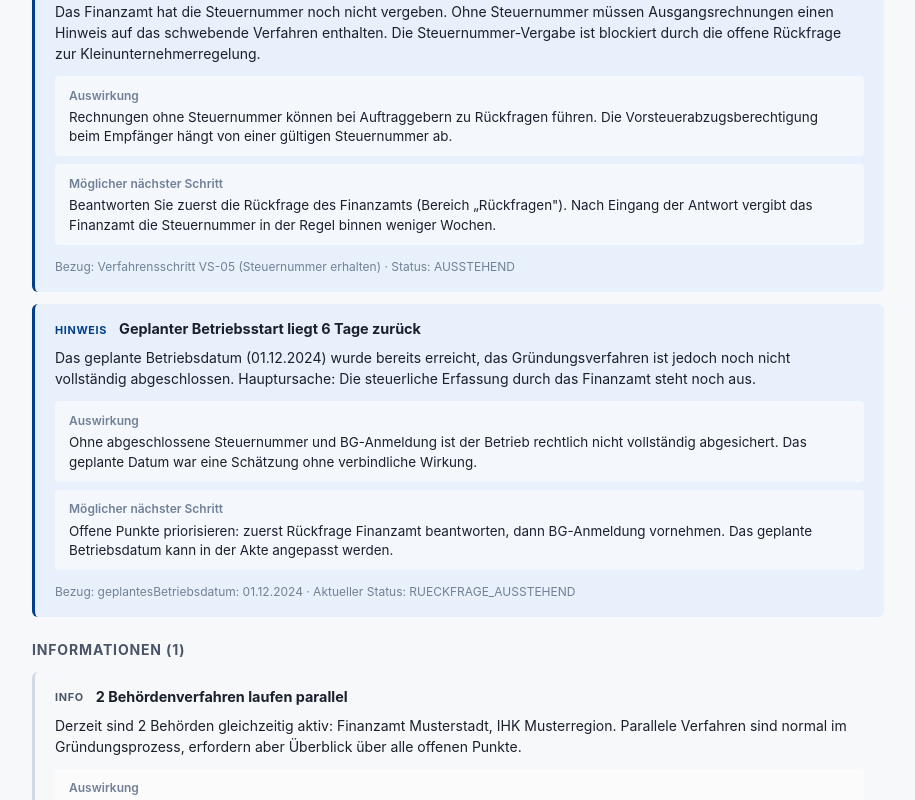
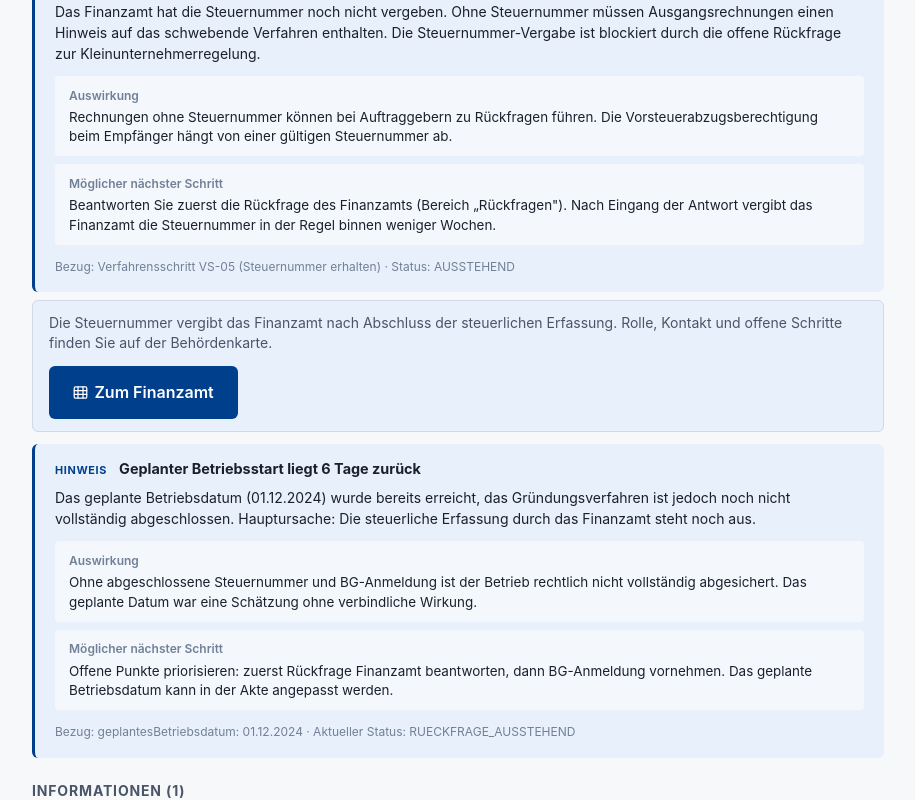
Before and after one commit to d0npedro/open-state, a Next.js app in the folder demo/: page /gruendung/hinweise in a window 1280 px wide. Shown: the part 1874-2674 px from the top of the page, without its empty margins (182-1097 px from the left). Built offline with nearby package versions, Linux system fonts and the light colour scheme.

Commit message:
feat(ug): Hinweise-CTA Steuernummer → Finanzamt-Behördenkarte
HINWEIS-Signal UG-STEUERNUMMER-FEHLT erhält CTA „Zum Finanzamt“ mit
Anker zur Finanzamt-Karte; sichtbar solange VS-05 AUSSTEHEND. E2E und
Journal Iteration 9.

```diff
--- a/demo/app/gruendung/hinweise/page.tsx
+++ b/demo/app/gruendung/hinweise/page.tsx
@@ -28,6 +28,10 @@ function isBgAnmeldungSignal(signal: FairnessSignal): boolean {
 /** Erkennung des HINWEIS-Signals zu fehlenden Unterlagen. */
 function isUnterlagenFehlendSignal(signal: FairnessSignal): boolean {
   return signal.typ === 'UG_UNTERLAGE_FEHLT' || signal.id === 'UG-UNTERLAGEN-FEHLEND';}
+
+/** Erkennung des HINWEIS-Signals zur noch fehlenden Steuernummer. */
+function isSteuernummerSignal(signal: FairnessSignal): boolean {
+  return signal.typ === 'UG_STEUERNUMMER_FEHLT' || signal.id === 'UG-STEUERNUMMER-FEHLT';}
 
 export default function GruendungHinweisePage() {
   const { akte } = useGruendungState();
@@ -197,6 +201,12 @@ export default function GruendungHinweisePage() {
                     ? akte.dokumente.filter(d => d.status === 'ANGEFORDERT' || d.status === 'ABGELEHNT')
                     : [];
                   const erstesFehlend = fehlendeDocs[0];
+                  const finanzamt = isSteuernummerSignal(sig)
+                    ? akte.beteiligteBehörden.find(b => b.typ === 'FINANZAMT')
+                    : undefined;
+                  const steuernummerNochOffen = isSteuernummerSignal(sig)
+                    ? akte.verfahrensSchritte.some(vs => vs.id === 'VS-05' && vs.status === 'AUSSTEHEND')
+                    : false;
                   return (
                     <div key={sig.id} data-testid={`hinweise-hinweis-${sig.id}`}>
                       <FairnessPanel signale={[sig]} />
@@ -234,6 +244,38 @@ export default function GruendungHinweisePage() {
                           </Link>
                         </div>
                       )}
+                      {finanzamt && steuernummerNochOffen && (
+                        <div
+                          style={{
+                            marginTop: '0.5rem',
+                            display: 'flex',
+                            flexWrap: 'wrap',
+                            alignItems: 'center',
+                            justifyContent: 'space-between',
+                            gap: '0.75rem',
+                            padding: '0.75rem 1rem',
+                            background: 'var(--color-primary-light)',
+                            border: '1px solid var(--color-border)',
+                            borderRadius: 'var(--radius)',
+                          }}
+                          data-testid={`hinweise-steuernummer-cta-wrap-${finanzamt.id}`}
+                        >
+                          <p style={{ margin: 0, fontSize: '0.875rem', lineHeight: 1.45 }}>
+                            Die Steuernummer vergibt das Finanzamt nach Abschluss der steuerlichen Erfassung.
+                            Rolle, Kontakt und offene Schritte finden Sie auf der Behördenkarte.
+                          </p>
+                          <Link
+                            href={`/gruendung/behoerden#beh-${finanzamt.id}`}
+                            className="btn btn-primary"
+                            style={{ display: 'inline-flex', alignItems: 'center', gap: '0.4rem', flexShrink: 0 }}
+                            data-testid={`hinweise-steuernummer-cta-${finanzamt.id}`}
+                            aria-label={`Zur Behördenkarte ${finanzamt.bezeichnung}`}
+                          >
+                            <Icon name="building" size={15} />
+                            Zum Finanzamt
+                          </Link>
+                        </div>
+                      )}
                     </div>
                   );
                 })}
```
Also changed, not shown: 2 other files (tests, documents, lock files or other folders).
